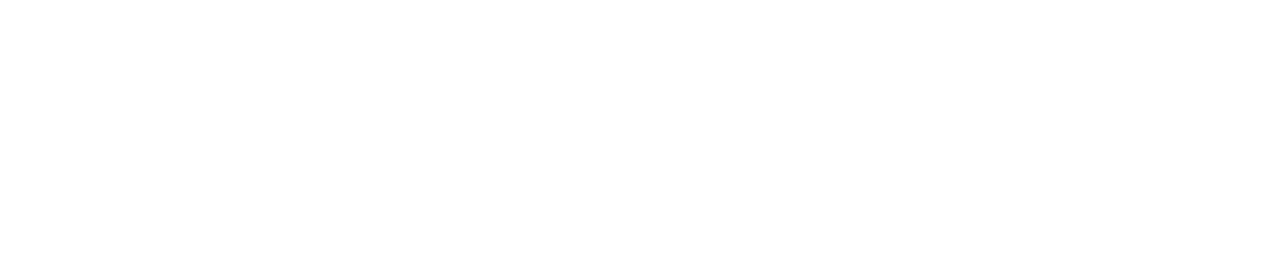
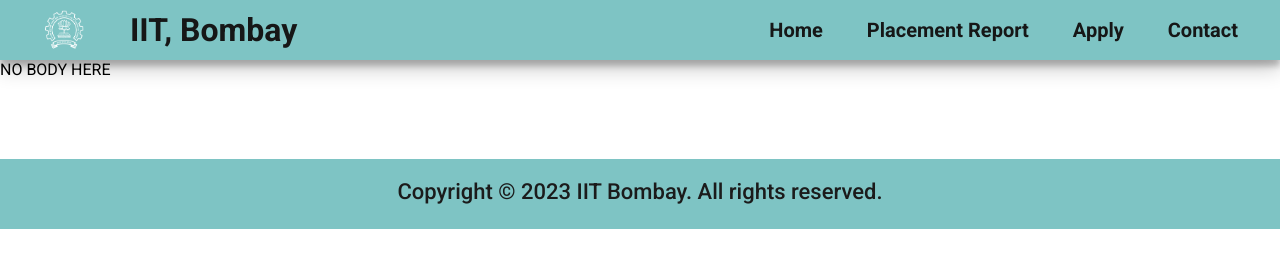
Before and after one commit to omkarsp45/WIM-LAB-EXP2, a plain HTML site: page src/apply.html in a window 1280 px wide. Drawn offline with Linux system fonts and the light colour scheme.

Commit message:
update file links

```diff
--- a/src/apply.html
+++ b/src/apply.html
@@ -1,11 +1,35 @@
 <!DOCTYPE html>
 <html lang="en">
+
 <head>
     <meta charset="UTF-8">
+    <link rel="icon" href="../icon.png">
     <meta name="viewport" content="width=device-width, initial-scale=1.0">
+    <link rel="stylesheet" href="../styles.css">
     <title>IIT Bombay - Apply</title>
 </head>
+
 <body>
+    <div class="nav">
+        <div class="left">
+            <img src="../logo.png" alt="">
+            <h1><a href="../index.html">IIT, Bombay</a></h1>
+        </div>
+        <div class="right">
+            <li>
+                <ul><a href="../index.html">Home</a></ul>
+                <ul><a href="placement.html">Placement Report</a></ul>
+                <ul><a href="apply.html">Apply</a></ul>
+                <ul><a href="contact.html">Contact</a></ul>
+            </li>
+        </div>
+    </div>
+    <div class="body">
+        NO BODY HERE
+    </div>
+    <div class="footer">
+        <p>Copyright © 2023 IIT Bombay. All rights reserved.</p>
+    </div>
+</body>
 
-</body>
 </html>
```
Also changed, not shown: src/contact.html (+8 -7 lines), src/placement.html (+8 -7 lines).
